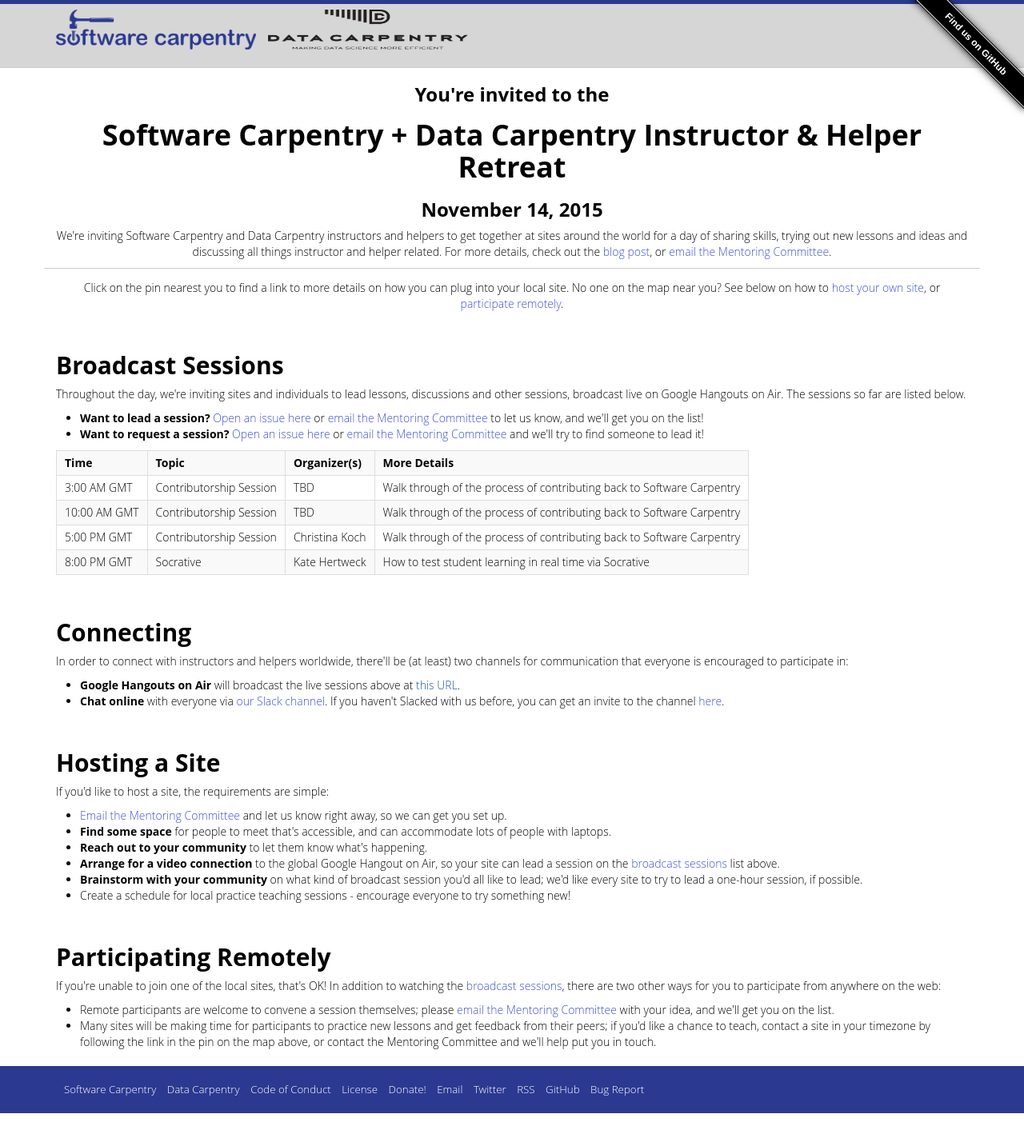
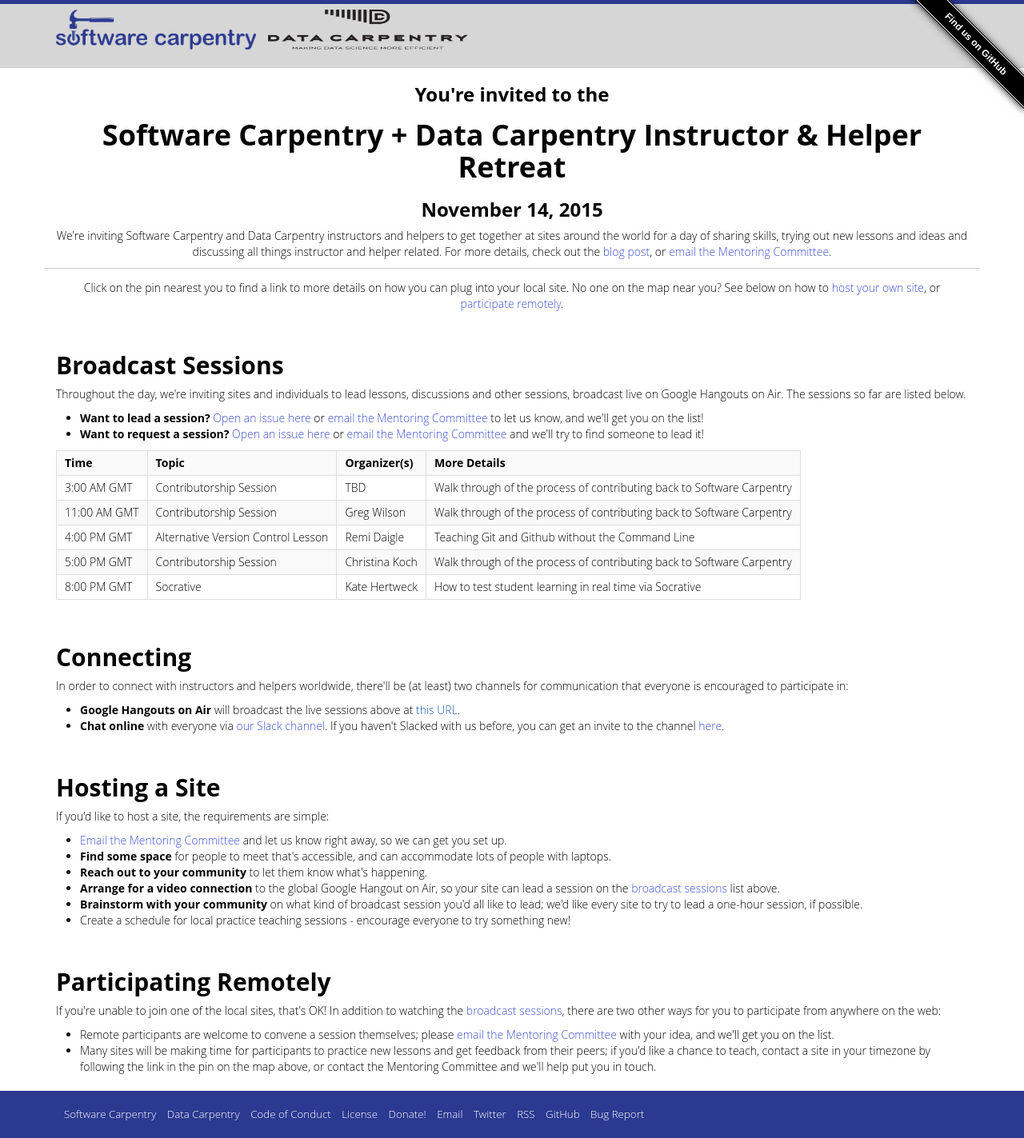
Before and after one commit to swcarpentry/instructor-retreat-2015, a Jekyll site: the page built from index.html, in a window 1280 px wide. Shown: the whole page at 80% size. Built offline with Jekyll 4.4.1, drawn with Linux system fonts in a browser that asks for light colours; a script that is not in the unit is left out; before the commit the page ends 1392 px from its top, so only the background shows below that.

Commit message:
Added more global sessions to schedule

```diff
--- a/_includes/schedule.html
+++ b/_includes/schedule.html
@@ -20,10 +20,16 @@
             <td>Walk through of the process of contributing back to Software Carpentry</td>
         </tr>
         <tr>
-            <td>10:00 AM GMT</td>
+            <td>11:00 AM GMT</td>
             <td>Contributorship Session</td>
-            <td>TBD</td>
+            <td>Greg Wilson</td>
             <td>Walk through of the process of contributing back to Software Carpentry</td>
+        </tr>
+        <tr>
+            <td>4:00 PM GMT</td>
+            <td>Alternative Version Control Lesson</td>
+            <td>Remi Daigle</td>
+            <td>Teaching Git and Github without the Command Line</td>
         </tr>
         <tr>
             <td>5:00 PM GMT</td>
```
